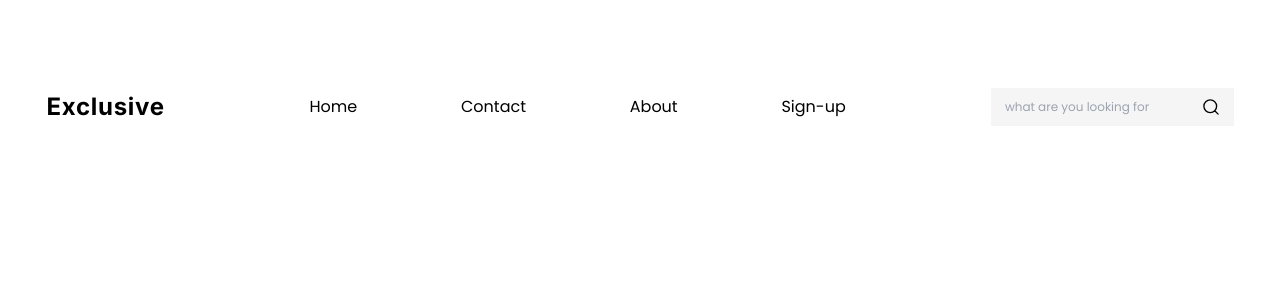
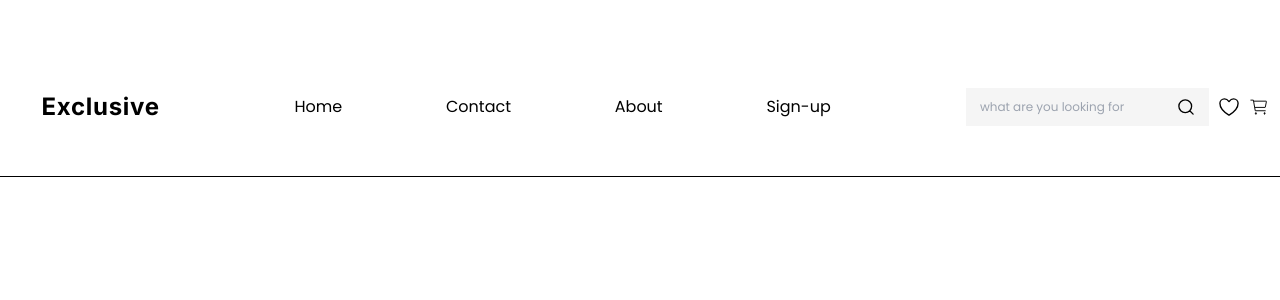
Before and after one commit to TemuriTsutskiridze/Collab-Team-1, a React (Vite) app: page / in a window 1280 px wide. Shown: the top 300 px of the page. Built offline with nearby package versions, Linux system fonts and the light colour scheme.

Commit message:
Style:adding underline under the menu

```diff
--- a/src/components/Home/Menu.tsx
+++ b/src/components/Home/Menu.tsx
@@ -7,14 +7,15 @@ const menuItems = [
 ];
 export default function Menu() {
   return (
-    <div className="font-poppins flex justify-around items-center w-[100%] mt-[88px]">
+    <>
+      <div className="font-poppins flex  justify-around items-center w-[100%] mt-[88px] pb-[50px]">
         <div>
           <h1 className="font-inter font-bold text-[24px] tracking-[0.03em]">
             Exclusive
           </h1>
         </div>
         <div className="w-[50%]">
-        <ul className="flex justify-around">
+          <ul className="flex justify-around items-center">
             {menuItems.map(
               (
                 menuItem,
@@ -22,7 +23,9 @@ export default function Menu() {
               ) => {
                 return (
                   <ListItem
-                  key={index}
+                    key={
+                      index
+                    }
                     itemName={
                       menuItem
                     }
@@ -32,7 +35,7 @@ export default function Menu() {
             )}
           </ul>
         </div>
-      <div>
+        <div className="flex gap-[10px] items-center">
           <div className="w-[243px] h-[38px] bg-[#F5F5F5] px-[4px] flex items-center justify-evenly">
             <input
               type="search"
@@ -44,7 +47,13 @@ export default function Menu() {
               className="w-[16px] h-[16px]"
             ></img>
           </div>
+          <div className="flex gap-[10px] w-[20px] h-[20px]">
+            <img src="src/assets/Vector.svg"></img>
+            <img src="src/assets/Cart1.svg"></img>
           </div>
         </div>
+      </div>
+      <div className="w-[100vw] h-[0.5px] bg-[#000000]"></div>
+    </>
   );
 }
```
Lines whose indentation alone changed are shown as unchanged.
